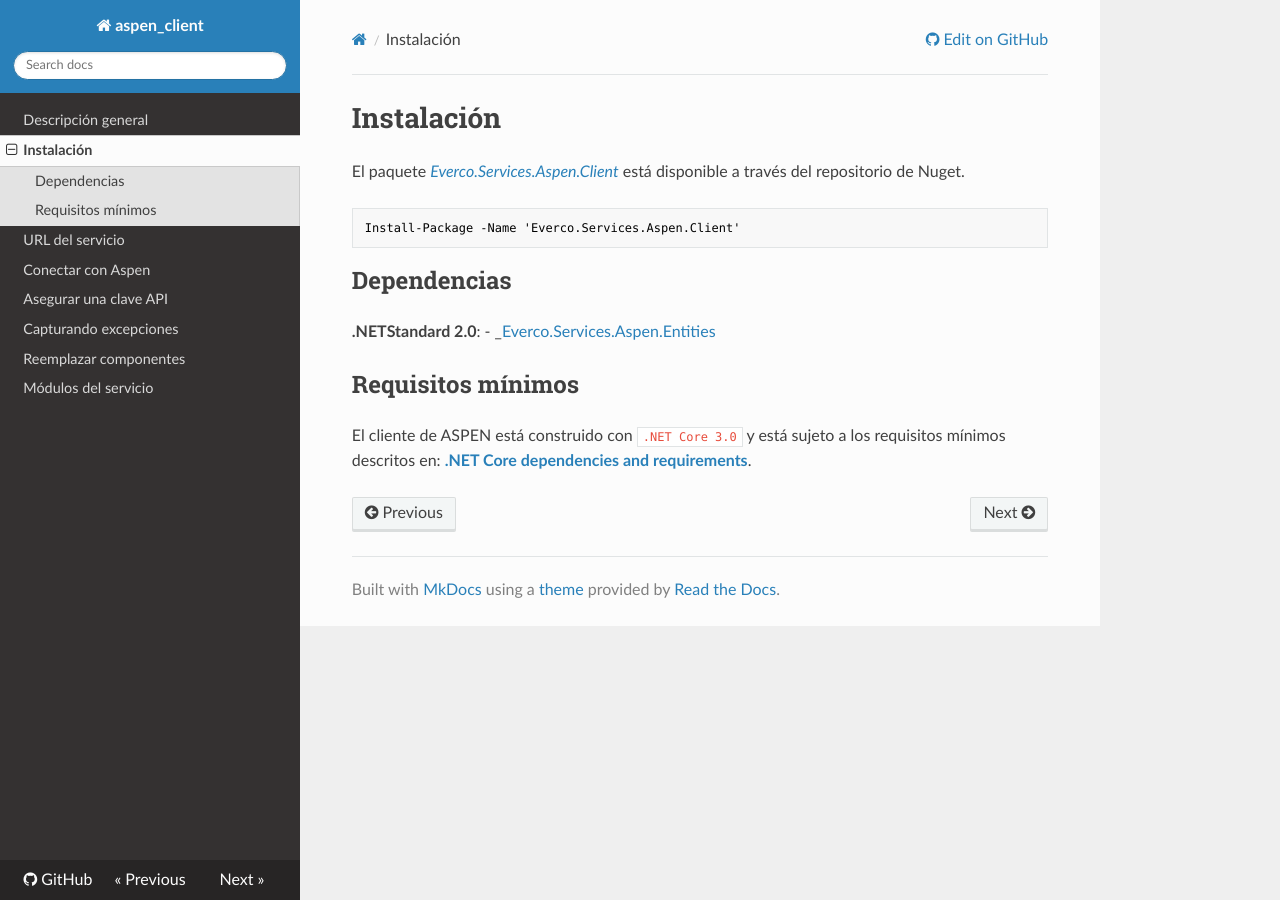
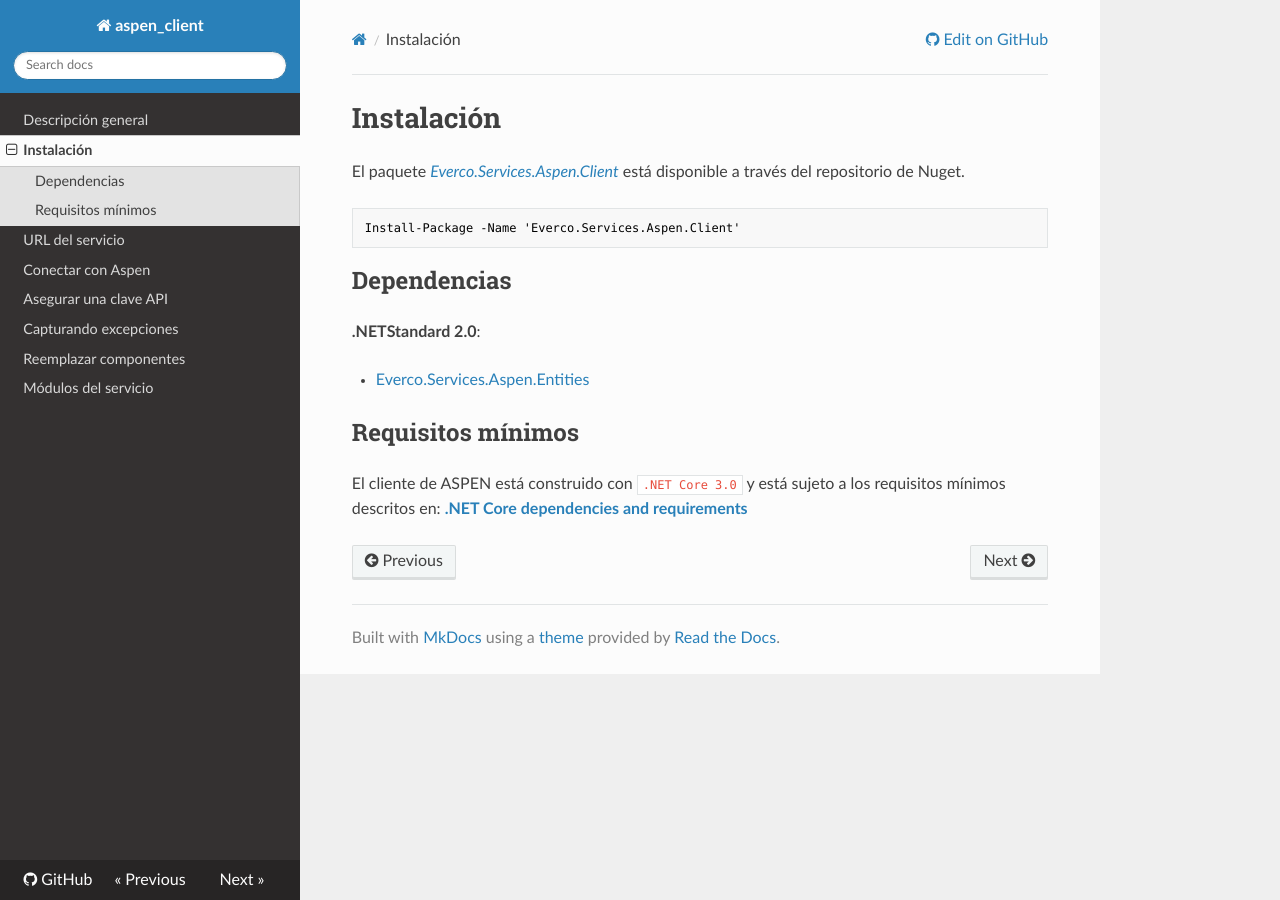
Before and after one commit to RD-Processa/Everco.Services.Aspen.Client.Docs, an MkDocs documentation site: the page built from docs/Install.md, in a window 1280 px wide. Built offline with MkDocs 1.6.1, drawn with Linux system fonts in a browser that asks for light colours; nearby versions of some CDN libraries; old or Windows-style settings are respelled for this version of MkDocs.

Commit message:
Ajustes menores

```diff
--- a/docs/Install.md
+++ b/docs/Install.md
@@ -9,8 +9,9 @@ Install-Package -Name 'Everco.Services.Aspen.Client'
 ## Dependencias
 
 **.NETStandard 2.0**:
-- _[Everco.Services.Aspen.Entities](https://www.nuget.org/packages/Everco.Services.Aspen.Entities)
+
+- [Everco.Services.Aspen.Entities](https://www.nuget.org/packages/Everco.Services.Aspen.Entities)
 
 ## Requisitos mínimos
 
-El cliente de ASPEN está construido con `.NET Core 3.0` y está sujeto a los requisitos mínimos descritos en: **[.NET Core dependencies and requirements](https://docs.microsoft.com/en-us/dotnet/core/install/dependencies?tabs=netcore30&pivots=os-windows)**.
+El cliente de ASPEN está construido con `.NET Core 3.0` y está sujeto a los requisitos mínimos descritos en: **[.NET Core dependencies and requirements](https://docs.microsoft.com/en-us/dotnet/core/install/dependencies?tabs=netcore30&pivots=os-windows)**
```
Also changed, not shown: docs/HardCodeIdentity.md (+2 -1 lines), docs/Hosting.md (+2 -0 lines), docs/ManageApiKey.md (+2 -0 lines).
